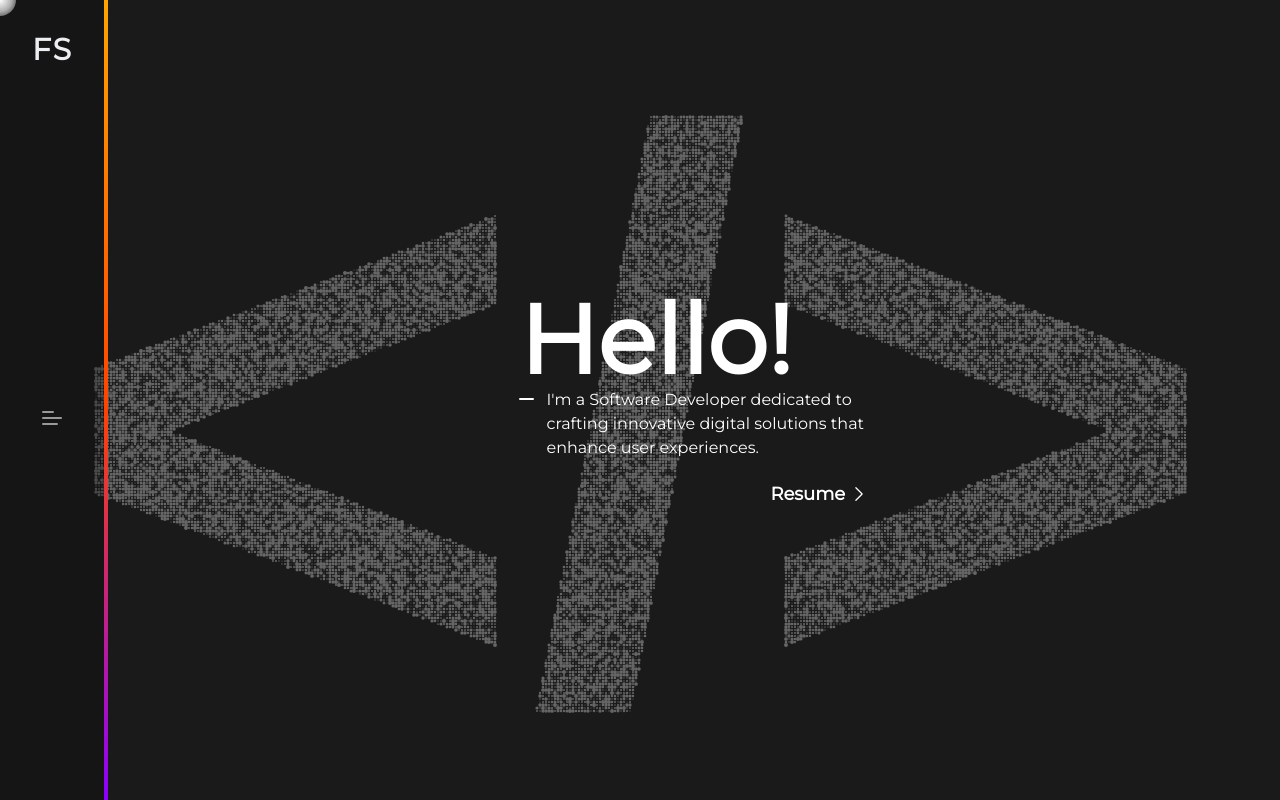
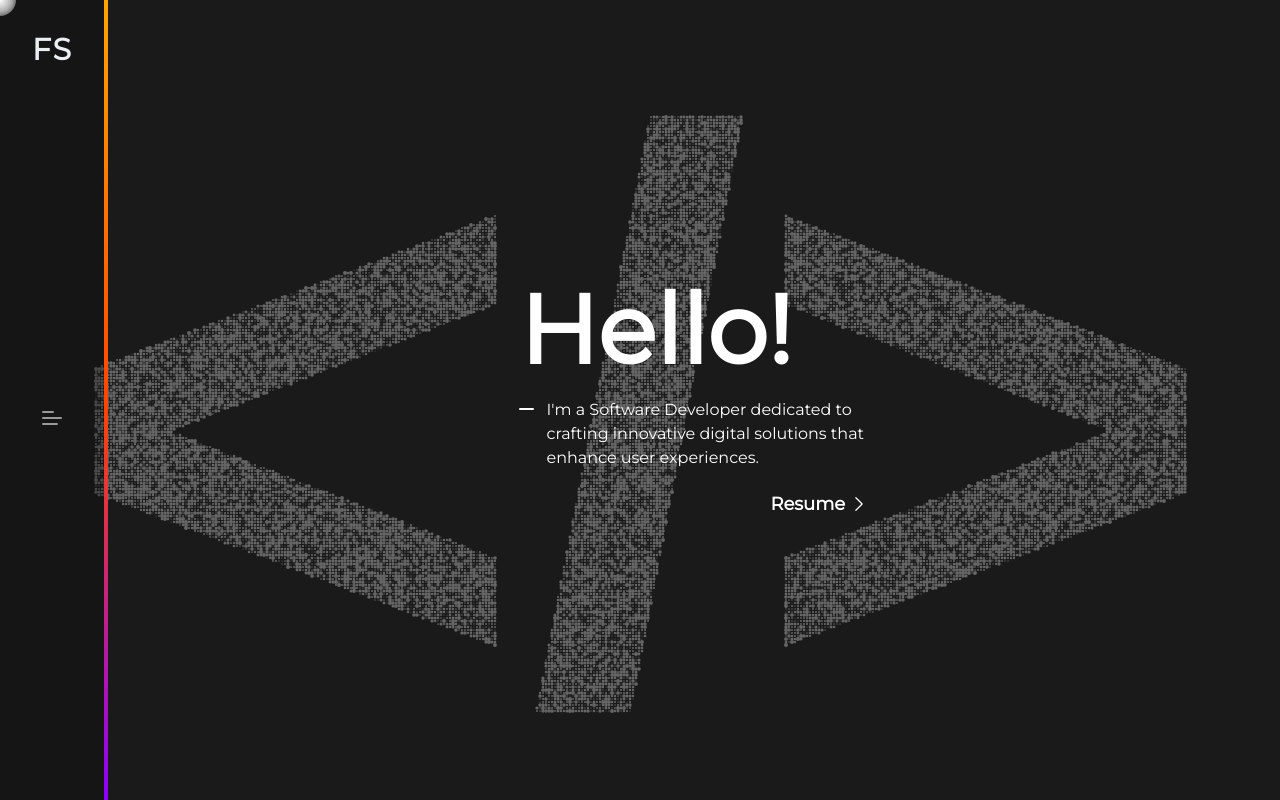
Before and after one commit to Fjolla2002/portfolio-FS, a Vue app: page / in a window 1280 px wide. Built offline with nearby package versions, Linux system fonts and the light colour scheme.

Commit message:
Design change

```diff
--- a/src/views/HomeView.vue
+++ b/src/views/HomeView.vue
@@ -8,7 +8,7 @@ import { ChevronRightIcon } from "@heroicons/vue/24/solid";
   >
     <div class="flex flex-col items-start justify-start">
       <h2 class="text-8xl font-extrabold">Hello!</h2>
-      <div class="max-w-[350px] flex flex-col">
+      <div class="max-w-[350px] flex flex-col mt-5">
         <div class="flex">
           <span class="w-10 h-0.5 bg-baseWhite rounded-sm mt-2.5 mr-3"></span>
           <span class="text-base">
```
